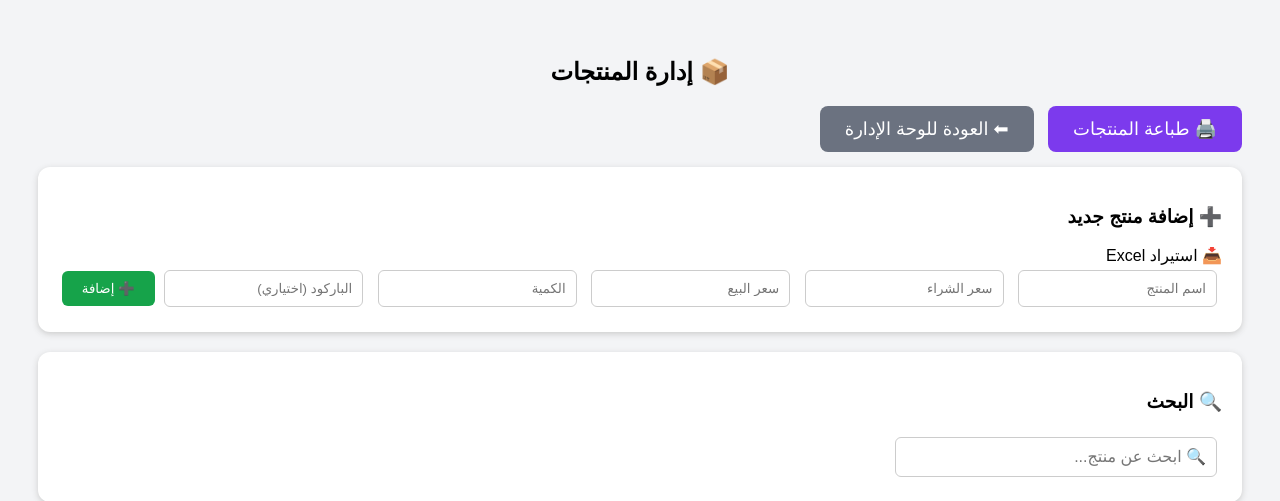
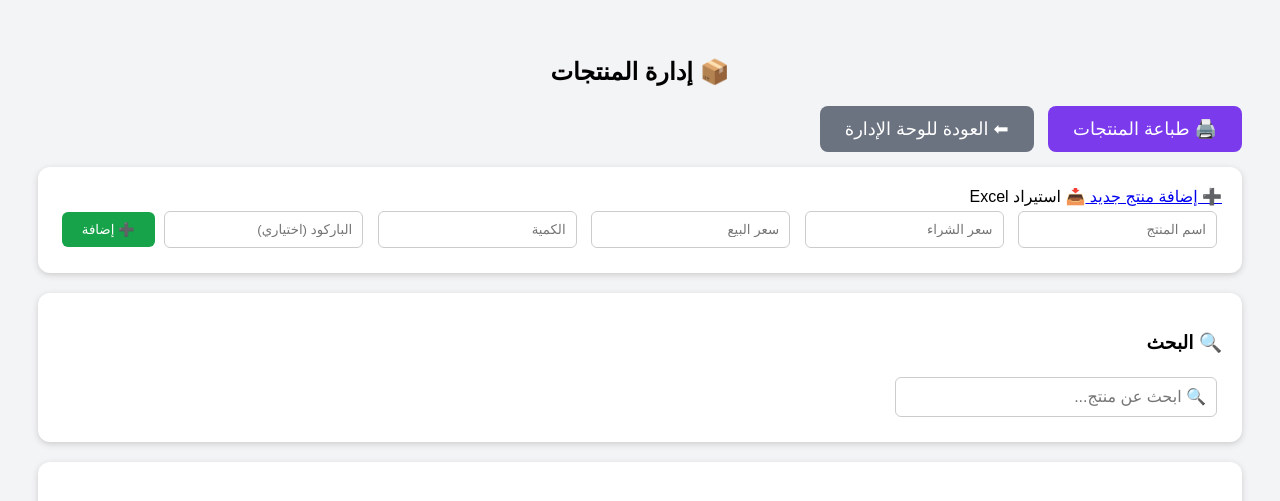
Before and after one commit to bkawash-ops/grecory_web, a Flask app: page /products in a window 1280 px wide. Shown: the top 501 px of the page. Run offline with Flask 3, Linux system fonts and the light colour scheme; the visitor is signed in with stand-in values (Sample User, id 1); data that the repository does not hold is empty; some libraries are stand-ins or nearby versions.

Commit message:
Update products.html

```diff
--- a/templates/products.html
+++ b/templates/products.html
@@ -247,9 +247,12 @@ display:inline-block;
 <div class="card no-print">
 
 
-<h3>
+<div class="product-actions">
+
+    <a href="/add_product" class="btn btn-primary">
         ➕ إضافة منتج جديد
-</h3>
+    </a>
+
     <form action="/import_products" method="POST" enctype="multipart/form-data" style="display:inline;">
 
         <input
@@ -265,6 +268,8 @@ display:inline-block;
         </label>
 
     </form>
+
+</div>
 
 
 <form method="POST" action="/add_product">
```
Lines whose indentation alone changed are shown as unchanged.
